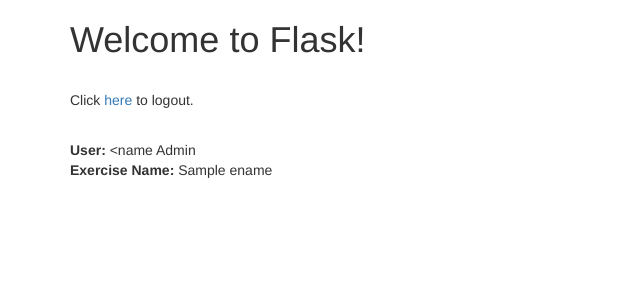
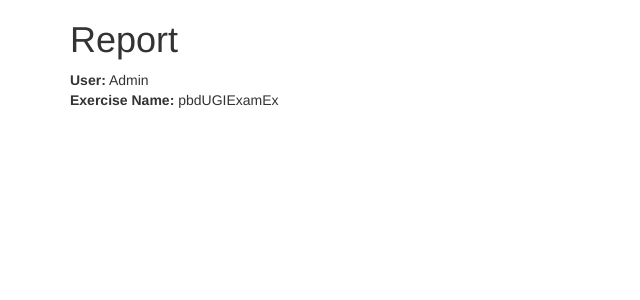
Before and after one commit to Utkarsh-Mishra-CIC/test-repo, a Flask app: template templates/report.html in a window 1280 px wide. Shown: the top 300 px of the page, without its empty margins (0-640 px from the left). Run offline with Flask 2, Linux system fonts and the light colour scheme; data comes from the database, SQL or seed files in the repository; both versions use the stored data as it was after the commit; the template is opened without the code that fills it: values that come from a table or form of the project are taken from there, most other values are stand-ins (such as "Sample title", 1, 10 or a date in 2020); some libraries are stand-ins or nearby versions.

Commit message:
Complete Report Workflow Prototype + Unity Integration + Several improvements

```diff
--- a/app.py
+++ b/app.py
@@ -1,6 +1,6 @@
 # import the Flask class from the flask module
 from flask import Flask, render_template, redirect, \
-    url_for, request, session, flash
+    url_for, request, session, flash, json
 from functools import wraps
 from flask_sqlalchemy import SQLAlchemy
 from flask_bcrypt import Bcrypt
@@ -37,7 +37,7 @@ def login_required(f):
         if 'user' in session and session['user'] != 'Admin':
             return f(*args, **kwargs)
         else:
-            flash('You need to login first.')
+            flash('Acess Denied !!')
             return redirect(url_for('login'))
     return wrap
 
@@ -47,37 +47,71 @@ def admin_required(f):
         if 'user' in session and session['user'] == 'Admin':
             return f(*args, **kwargs)
         else:
-            flash('Admin need to login first.')
-            return redirect(url_for('admin'))
+            flash('Acess Denied !!')
+            return redirect(url_for('login'))
     return wrap
 
 # use decorators to link the function to a url
-@app.route('/', methods=['GET', 'POST'])
+@app.route('/home', methods=['GET', 'POST'])
 @login_required
 def home():
-    error = None
-    print(request.headers)
+    #form = UserReportsForm.FromList(Report.query.filter_by(uid = current_user.uid).all())
+    return render_template('welcome.html',user=current_user)  # render a template
+
+@app.route('/home/report/<int:rid>/data', methods=['GET','POST'])
+@login_required
+def home_report_data(rid):
+    report = Report.query.filter_by(rid = rid).first()
+    if report.uid != current_user.uid:
+        return app.response_class(response="{}",status=404,mimetype="application/json")
+
+    return app.response_class(response=report.report,status=200,mimetype='application/json')
+
+@app.route('/home/report/<int:rid>/', methods=['GET','POST'])
+@login_required
+def home_report(rid):
+    report = Report.query.filter_by(rid = rid).first()
+    if report.uid != current_user.uid:
+        return redirect(url_for("home"))
+
+    return render_template('report.html',user=current_user,report=report)
+
+
+@app.route('/home/report/<int:rid>/delete', methods=['GET','POST'])
+@login_required
+def home_report_delete(rid):
+    #TODO: Ensure uid is not admin uid
+    res = Report.query.filter_by(rid = rid)
+
+    if res.first().uid != current_user.uid:
+        return app.response_class(response="{}",status=404,mimetype="application/json")
+
+    res.delete()
+    db.session.commit()
+    return redirect(url_for('home'))
+
+
+
+@app.route('/home/report/insert/', methods=['GET','POST'])
+@login_required
+def home_report_insert():
     form = ReportForm(request.form,csrf_enabled = False)
-    if form.validate_on_submit():
-        new_report = Report(
-            form.eid.data,
-            form.report.data,
-            current_user.uid
-        )
-        db.session.add(new_report)
+    if form.validate_on_submit() and is_unity_request():
+        db.session.add(Report(int(form.eid.data),form.report.data,current_user.uid))
         db.session.commit()
-        flash('New entry was successfully posted. Thanks.')
-        return redirect(url_for('home'))
-    else:
-        posts = db.session.query(Report).filter_by(uid=current_user.uid).all()
-        usertype = current_user.usertype
-        return render_template('index.html', posts=posts,usertype = usertype, form = form, error = error)  # render a template
+        return render_json({"status":"ok"})
+
+
+    return redirect(url_for('home'))
+
+
+
+
 
 @app.route('/admin/home', methods=['GET', 'POST'])
 @admin_required
 def admin_home():
     error = None
-    print(request.headers)
     form = AdminListForm(request.form, csrf_enabled = False)
 
     for user in db.session.query(User).all():
@@ -98,30 +132,16 @@ def usertype_update(uid,type_user):
 def pass_reset(uid):
     error = None
     form = ResetPassword(request.form, csrf_enabled = False)
-    user = User.query.filter_by(uid = uid).first()
-    username = user.username
-    if request.method == 'POST':
-        if form.validate_on_submit():
-            user.password = bcrypt.generate_password_hash(request.form['password'])
-            db.session.commit()
-            return redirect(url_for('admin_home'))
+
+    if request.method == 'POST' and form.validate_on_submit():
+        user = User.query.filter_by(uid = uid).first()
+        username = user.username
+
+        user.password = bcrypt.generate_password_hash(request.form['password'])
+        db.session.commit()
+        return redirect(url_for('admin_home'))
     return render_template('reset.html',form = form, error = error, username = username, uid = uid)
 
-@app.route('/report/<int:rid>', methods=['GET','POST'])
-@login_required
-def report_review(rid):
-    report = Report.query.filter_by(rid = rid).first()
-    exercise_name = get_exercise_name(report.eid)
-    user_name = User.query.filter_by(uid = report.uid).first().username
-    print(report.report)
-    return render_template('report.html',report = report, ename = exercise_name, username = user_name)
-
-def get_exercise_name(eid):
-    exercise_names = ["KnobEx","TorqueEx","TorqueUDEx","pbdUGIBiopsyEx","pbdUGISnareEx","pbdUGIExamEx"]
-    enumerated_ename = [[i,exercise_names[i-1]] for i in range(1,len(exercise_names)+1)]
-    for i in range(0,len(enumerated_ename)):
-        if eid == enumerated_ename[i][0]:
-            return enumerated_ename[i][1]
 
 @app.route('/admin/home/<int:uid>/delete', methods=['GET','POST'])
 @admin_required
@@ -131,47 +151,49 @@ def user_delete(uid):
     db.session.commit()
     return redirect(url_for('admin_home'))
 
-@app.route('/admin', methods=['GET', 'POST'])
-def admin():
-    error = None
-    form = AdminForm(request.form, csrf_enabled = False)
-    if request.method == 'POST':
-        if form.validate_on_submit():
-            user = User.query.filter_by(username = 'Admin').first()
-            if user is not None and bcrypt.check_password_hash(user.password, request.form['password']):
-                session['user'] = 'Admin'
-                login_user(user)
-                flash('Admin has logged in!!')
-                return redirect(url_for('admin_home'))
-            else:
-                error = 'Invalid password for Admin'
-    return render_template('admin_login.html',form = form, error = error)
 
-@app.route('/welcome')
-def welcome():
-    return render_template('welcome.html')  # render a template
+def render_json(data,status=200):
+    return app.response_class(
+        response=json.dumps(data),
+        status=status,
+        mimetype='application/json')
 
+def is_unity_request():
+    return request.headers["User-Agent"].startswith("UnityPlayer")
 
 # route for handling the login page logic
+@app.route('/', methods=['GET', 'POST'])
 @app.route('/login', methods=['GET', 'POST'])
 def login():
-    error = None
+
     form = LoginForm(request.form, csrf_enabled = False)
-    if request.method == 'POST':
-        if form.validate_on_submit():
-            if (request.form['username'] != 'Admin'):
-                user = User.query.filter_by(username = request.form['username']).first()
-                if user is not None and bcrypt.check_password_hash(user.password,request.form['password']):
-                    # if (request.form['username'] != 'admin') or request.form['password'] != 'admin':
-                    session['user'] = request.form['username']
-                    login_user(user)
-                    flash('You were logged in.')
-                    return redirect(url_for('home'))
-            else:
-                error = "Invalid username or password"
-        else:
-            error = 'Invalid username or password.'
-    return render_template('login.html',form = form, error=error)
+
+    def redoThisForm(error=None):
+        return render_template('login.html',form = form, error=error) if not is_unity_request() \
+            else render_json({"status":"failed","reason":str(error)})
+
+    if request.method != 'POST':
+        return redoThisForm()
+
+    if not form.validate_on_submit():
+        return redoThisForm("Invalid username or password")
+
+    user = User.query.filter_by(username = request.form['username']).first()
+
+    if user is None or not bcrypt.check_password_hash(user.password,request.form['password']):
+        return redoThisForm("Invalid username or password")
+
+    session['user'] = request.form['username']
+    login_user(user)
+    flash('You were logged in.')
+
+    if is_unity_request():
+        return render_json({"status":"ok"})
+
+    if session['user'] == 'Admin':
+        return redirect(url_for("admin_home"))
+
+    return redirect(url_for('home'))
 
 
 @app.route('/logout')
--- a/models.py
+++ b/models.py
@@ -3,6 +3,20 @@ from app import bcrypt
 
 from sqlalchemy import ForeignKey
 from sqlalchemy.orm import relationship
+
+eid_to_ename = [
+    "Unknown",
+    "KnobEx",
+    "TorqueEx",
+    "TorqueUDEx",
+    "pbdUGIBiopsyEx",
+    "pbdUGISnareEx",
+    "pbdUGIExamEx",
+]
+
+ename_to_eid = dict((n,i) for i,n in enumerate(eid_to_ename))
+
+
 class Report(db.Model):
 
     __tablename__ = "ExerciseReports"
@@ -12,10 +26,15 @@ class Report(db.Model):
     report = db.Column(db.String, nullable=False)
     uid = db.Column(db.Integer, ForeignKey('Users.uid'))
 
+    @property
+    def ename(self):
+        return eid_to_ename[self.eid]
+
     def __init__(self, eid, report, uid):
         self.eid = eid
         self.report = report
         self.uid = uid
+
 
     def __repr__(self):
         return '<title {}'.format(self.eid)
@@ -30,7 +49,7 @@ class User(db.Model):
     password = db.Column(db.String(20), nullable=False)
     gender = db.Column(db.String, nullable=True)
     usertype = db.Column(db.String, nullable = False)
-    report = relationship("Report", backref="user")
+    reports = relationship("Report", backref="user")
 
     def __init__(self, username, password, usertype , email = None, gender = None):
         self.username = username
--- a/templates/base.html
+++ b/templates/base.html
@@ -1,7 +1,7 @@
 <!DOCTYPE html>
 <html>
   <head>
-    <title>Flask Intro</title>
+    <title>Endomimyk</title>
     <meta name="viewport" content="width=device-width, initial-scale=1.0">
     <!-- <link href="static/bootstrap.min.css" rel="stylesheet" media="screen"> -->
     <link rel="stylesheet" href="https://maxcdn.bootstrapcdn.com/bootstrap/3.3.7/css/bootstrap.min.css">
--- a/templates/report.html
+++ b/templates/report.html
@@ -1,33 +1,17 @@
 {% extends "base.html" %}
 {% block content %}
 <script>
+
+
     $(document).ready(function(){
-        function replacer(key, value) {
-            return value.replace(/[^\w\s]/gi, '');
-        }
-        var djangoData = $('#my-data').data(); // JSON.parse($('#my-data').data());
-        //djangoData = JSON.stringify(djangoData).replace(/(\r\n\t|\n|\r\t)/gm,"");
-        var mystring = JSON.stringify(djangoData,null,'\n');
-        mystring = mystring.replace(/\r?\n|\r/g, "");
-        mystring = mystring.trim();
-        console.log( mystring);
-        // var mystring = JSON.stringify(djangoData).replace(/\\n/g, "\\n")
-        // .replace(/\\'/g, "\\'")
-        // .replace(/\\"/g, '\\"')
-        // .replace(/\\&/g, "\\&")
-        // .replace(/\\r/g, "\\r")
-        // .replace(/\\t/g, "\\t")
-        // .replace(/\\b/g, "\\b")
-        // .replace(/\\f/g, "\\f");
-        // console.log(JSON.parse(mystring));
+        $.getJSON( "/home/report/{{ report.rid }}/data", function( data ) {console.log(data);});
     });
+
+
+
 </script>
-<h1>Welcome to Flask!</h1>
-<br>
-<p>Click <a href="/logout">here</a> to logout.</p>
-<br>
-<strong>User:</strong> {{ username }} <br>
-<strong>Exercise Name:</strong> {{ ename }} <br>
-<meta id="my-data" data-other="{{ report.report }}">
+<h1>Report</h1>
+<strong>User:</strong> {{ user.username }} <br>
+<strong>Exercise Name:</strong> {{ report.ename }} <br>
 
 {% endblock %}
```
Also changed, not shown: templates/welcome.html (+20 -2 lines), test.db.
